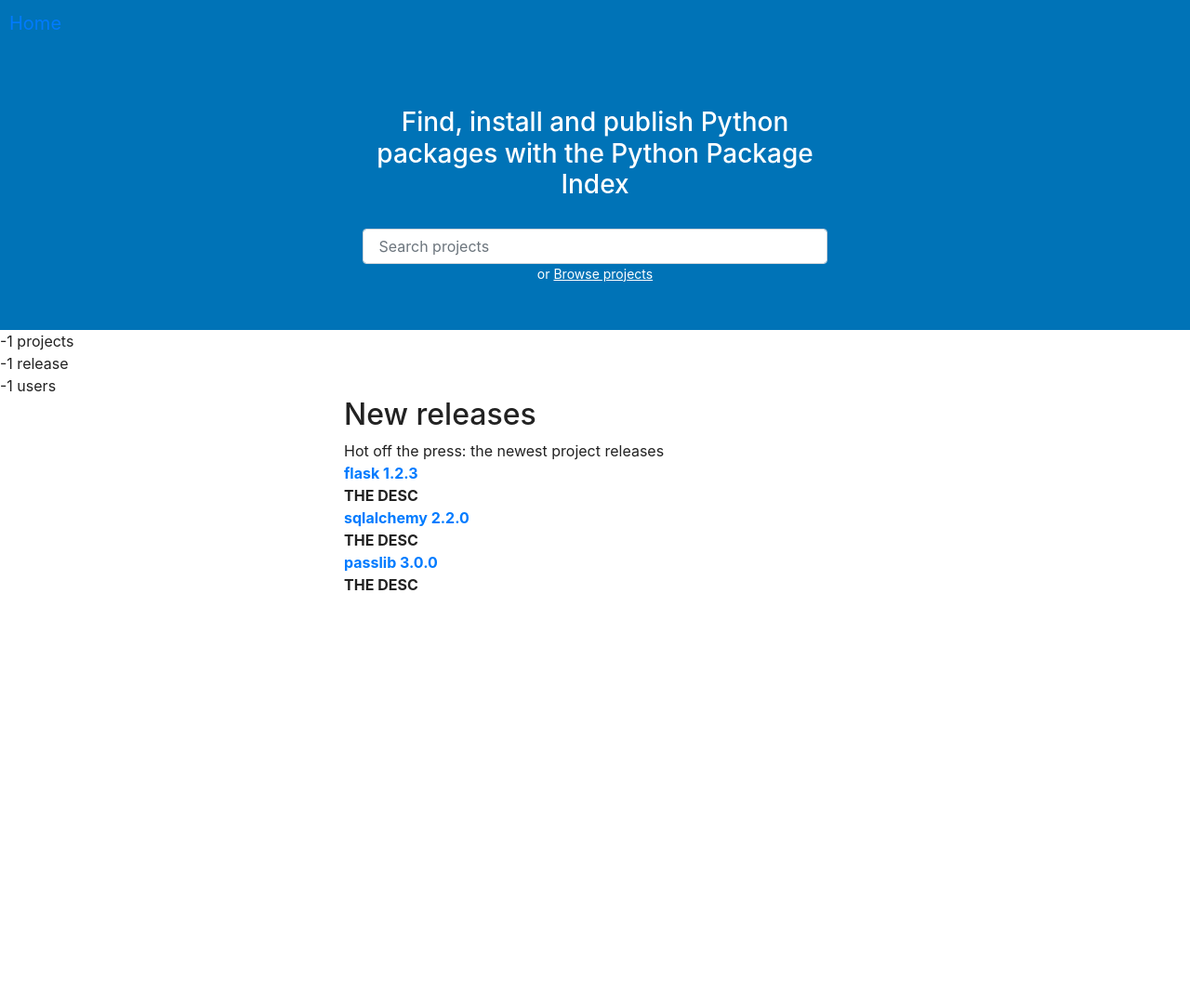
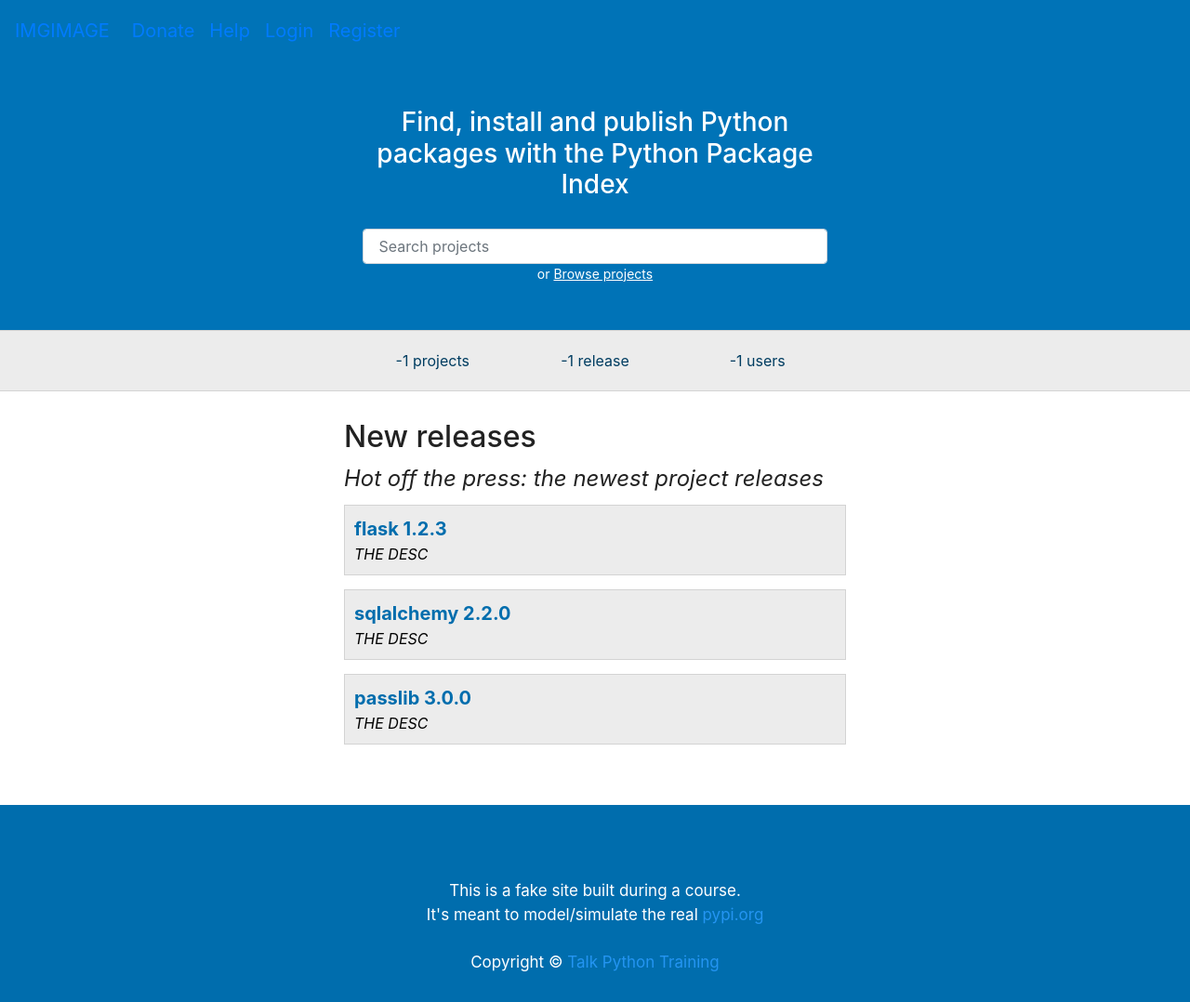
Before and after one commit to jp-sypniewski/FlaskPypiApp, a Flask app: page / in a window 1280 px wide. Shown: the whole page at 93% size. Before the commit the page ends 635 px from the top, so only its background shows below. Run offline with Flask 2, Linux system fonts and the light colour scheme; some libraries are stand-ins or nearby versions.

Commit message:
update styling for index, add navbar (still needs styling)

```diff
--- a/pypi_org/static/site.css
+++ b/pypi_org/static/site.css
@@ -1,17 +1,16 @@
 body {
     color: #222;
-    background: #fff;
     margin: 0px;
     padding: 0px;
-}
-
-.title {
-    font-weight: bold;
+    /*font-family: Soutce Sans Pro, Helvetica, Arial, sans-serif;*/
+    font-size: 17px;
+    background-color: #006dad;
 }
 
 .main_content {
-    padding: 0px;
     margin: 0px;
+    background: #fff;
+    padding-bottom: 50px;
 }
 
 nav {
@@ -20,6 +19,10 @@ nav {
     font-size: 20px;
     color: white;
     height: 65px;
+}
+
+.navbar-nav {
+    align-content: end;
 }
 
 .hero {
@@ -46,3 +49,64 @@ nav {
     margin-left: auto;
     margin-right: auto;
 }
+
+.pypi-stats {
+    background-color: #ececec;
+    padding: 10px 0;
+    text-align: center;
+    border-bottom: 1px solid #d3d3d3;
+    border-top: 1px solid #d3d3d3;
+    margin-bottom: 30px;
+}
+
+.pypi-stats .stat {
+    display: inline-block;
+    min-width: 170px;
+    padding: 10px;
+    font-size: 16px;
+    color: #003d61;
+}
+
+.project-list .subtitle {
+    font-style: italic;
+    margin-bottom: 10px;
+}
+
+.project-list {
+    font-size: 24px;
+}
+
+.project-list .project {
+    border: 1px solid #d3d3d3;
+    padding: 10px;
+    background-color: #ececec;
+    min-height: 45px;
+    color: black;
+    margin-bottom: 15px;
+}
+
+.project-list .project .title {
+    font-size: 20px;
+}
+
+.project-list .project a {
+    color: #006dad;
+    font-weight: bold;
+}
+
+.project-list .project .desc {
+    font-size: 16px;
+    font-weight: normal;
+    font-style: italic;
+}
+
+footer {
+    padding: 30px;
+    text-align: center;
+    color: white;
+    margin-top: 50px;
+}
+
+footer a {
+    color: #2495f2;
+}
--- a/pypi_org/templates/home/index.html
+++ b/pypi_org/templates/home/index.html
@@ -15,13 +15,15 @@
         <div class="stat">-1 users</div>
     </div>
 
-    <div class="container">
+    <div class="container project-list">
         <div class="row">
             <div class="col-md-3"></div>
             <div class="col-md-6">
                 <h2>New releases</h2>
 
-                <div>Hot off the press: the newest project releases</div>
+                <div class="subtitle">
+                    Hot off the press: the newest project releases
+                </div>
 
                 {% for p in packages %}
                 <div class="project">
--- a/pypi_org/templates/shared/_layout.html
+++ b/pypi_org/templates/shared/_layout.html
@@ -8,24 +8,64 @@
         {% endblock %}
     </title>
 
-    <link rel="stylesheet" href="https://stackpath.bootstrapcdn.com/bootstrap/4.5.0/css/bootstrap.min.css" integrity="sha384-9aIt2nRpC12Uk9gS9baDl411NQApFmC26EwAOH8WgZl5MYYxFfc+NcPb1dKGj7Sk" crossorigin="anonymous">
-    <link rel="stylesheet" href="/static/site.css" />
+    <link rel="stylesheet" href="https://stackpath.bootstrapcdn.com/bootstrap/4.5.0/css/bootstrap.min.css"
+          integrity="sha384-9aIt2nRpC12Uk9gS9baDl411NQApFmC26EwAOH8WgZl5MYYxFfc+NcPb1dKGj7Sk" crossorigin="anonymous">
+    <link rel="stylesheet" href="/static/site.css"/>
 
 </head>
 <body>
-    <nav>
-        <a href="/">Home</a>
+
+
+<nav class="navbar navbar-toggleable-md navbar-inverse bg-inverse navbar-expand-md">
+    <a class="navbar-brand" href="#">IMGIMAGE</a>
+
+    <button class="navbar-toggler" type="button" data-toggle="collapse" data-target="#navbarSupportedContent"
+            aria-controls="navbarSupportedContent" aria-expanded="false" aria-label="Toggle navigation">
+        <span class="navbar-toggler-icon"></span>
+    </button>
+
+    <div class="collapse navbar-collapse" id="navbarSupportedContent">
+        <ul class="navbar-nav mr-auto">
+            <li class="nav-item active">
+                <a class="nav-link" href="#">Donate</a>
+            </li>
+            <li class="nav-item">
+                <a class="nav-link" href="#">Help</a>
+            </li>
+            <li class="nav-item">
+                <a class="nav-link" href="/account/login">Login</a>
+            </li>
+            <li class="nav-item">
+                <a class="nav-link" href="/account/register" id="last_nav_link">Register</a>
+            </li>
+        </ul>
+    </div>
 </nav>
+
 
 <div class="main_content">
     {% block main_content %}
     {% endblock %}
 </div>
 
+<footer>
+    <div class="copyright">
+        This is a fake site built during a course.<br>
+        It's meant to model/simulate the real <a href="https://pypi.org">pypi.org</a><br>
+        <br>
+        Copyright &copy; <a href="https://training/talkpython.fm">Talk Python Training</a>
+    </div>
+</footer>
 
-    <script src="https://code.jquery.com/jquery-3.5.1.slim.min.js" integrity="sha384-DfXdz2htPH0lsSSs5nCTpuj/zy4C+OGpamoFVy38MVBnE+IbbVYUew+OrCXaRkfj" crossorigin="anonymous"></script>
-    <script src="https://cdn.jsdelivr.net/npm/popper.js@1.16.0/dist/umd/popper.min.js" integrity="sha384-Q6E9RHvbIyZFJoft+2mJbHaEWldlvI9IOYy5n3zV9zzTtmI3UksdQRVvoxMfooAo" crossorigin="anonymous"></script>
-    <script src="https://stackpath.bootstrapcdn.com/bootstrap/4.5.0/js/bootstrap.min.js" integrity="sha384-OgVRvuATP1z7JjHLkuOU7Xw704+h835Lr+6QL9UvYjZE3Ipu6Tp75j7Bh/kR0JKI" crossorigin="anonymous"></script>
+<script src="https://code.jquery.com/jquery-3.5.1.slim.min.js"
+        integrity="sha384-DfXdz2htPH0lsSSs5nCTpuj/zy4C+OGpamoFVy38MVBnE+IbbVYUew+OrCXaRkfj"
+        crossorigin="anonymous"></script>
+<script src="https://cdn.jsdelivr.net/npm/popper.js@1.16.0/dist/umd/popper.min.js"
+        integrity="sha384-Q6E9RHvbIyZFJoft+2mJbHaEWldlvI9IOYy5n3zV9zzTtmI3UksdQRVvoxMfooAo"
+        crossorigin="anonymous"></script>
+<script src="https://stackpath.bootstrapcdn.com/bootstrap/4.5.0/js/bootstrap.min.js"
+        integrity="sha384-OgVRvuATP1z7JjHLkuOU7Xw704+h835Lr+6QL9UvYjZE3Ipu6Tp75j7Bh/kR0JKI"
+        crossorigin="anonymous"></script>
 
 </body>
 </html>
```
Lines whose indentation alone changed are shown as unchanged.
